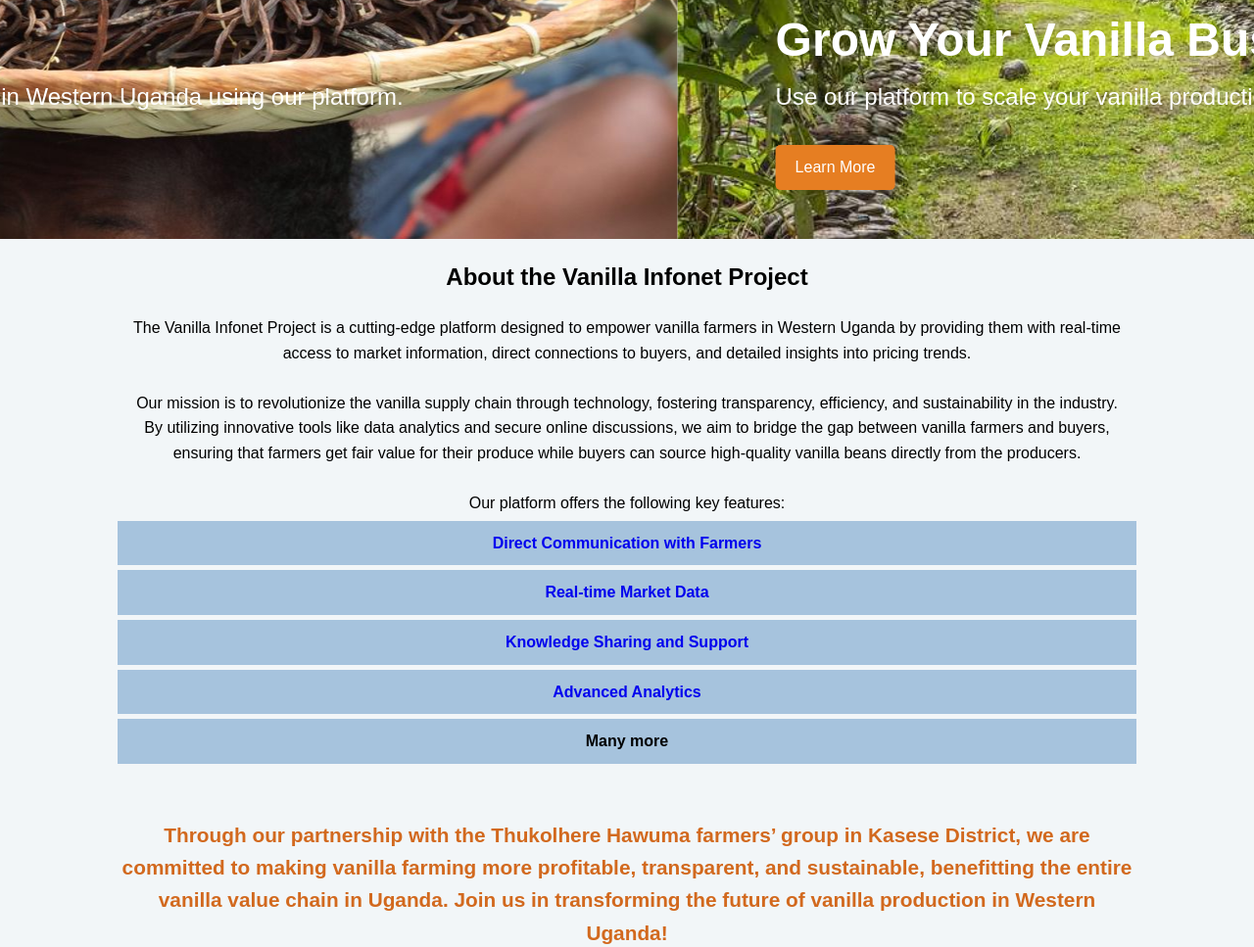
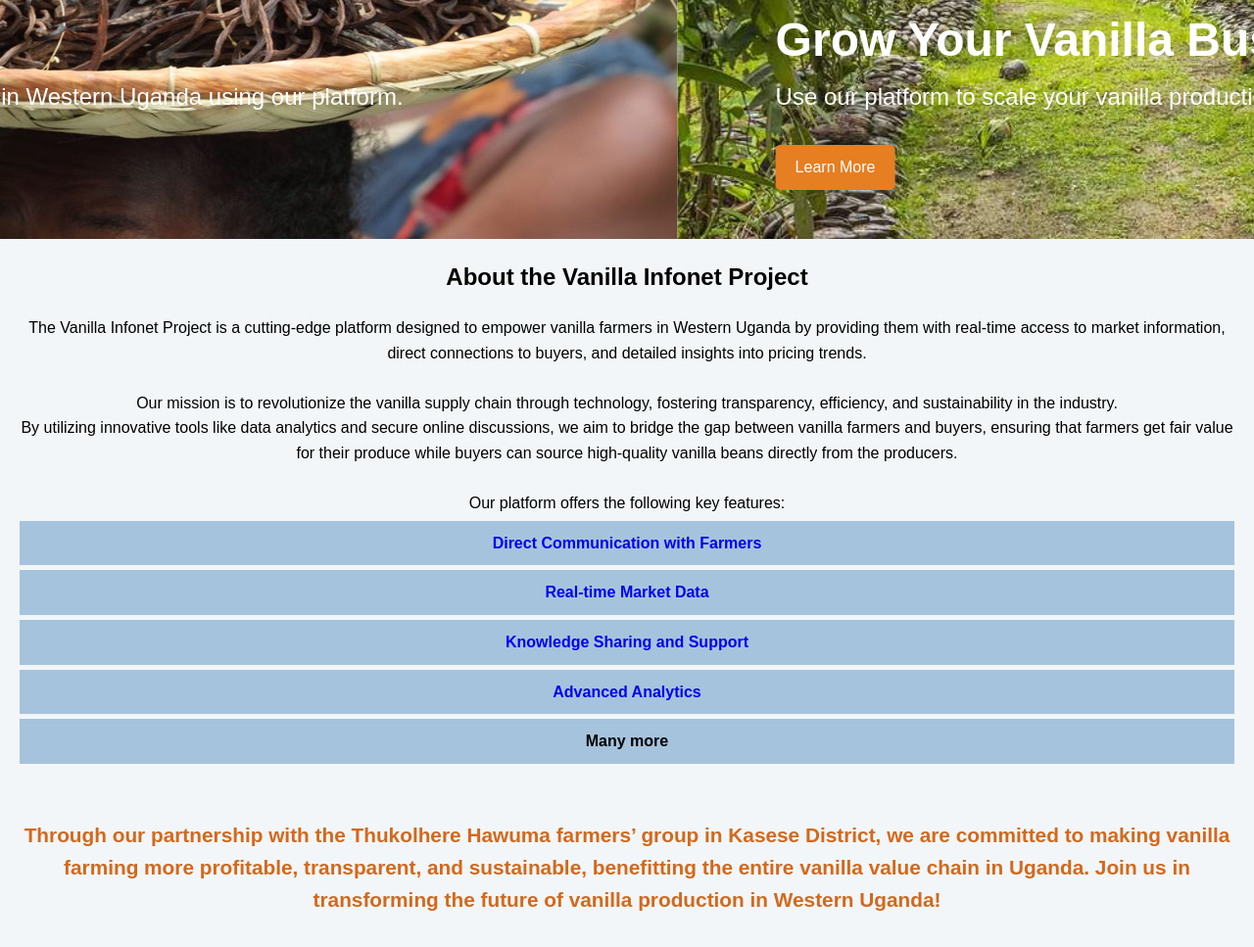
Before and after one commit to namurindaalex/Vanilla_infonet, a plain HTML site: page index.html in a window 1280 px wide. Shown: the part 474-1441 px from the top of the page at 98% size. Drawn offline with Linux system fonts and the light colour scheme.

Commit message:
Update landing2.css

```diff
--- a/landing2.css
+++ b/landing2.css
@@ -182,8 +182,8 @@ nav ul li ul li a {
 .about {
     padding: 20px;
     text-align: center;
-    margin-left: 100px; /* Centralize content */
-    margin-right: 100px; /* Centralize content */
+    margin-left: auto; /* Centralize content */
+    margin-right: auto; /* Centralize content */
     max-width: 100%; /* Prevent overflow */
 }
 
```
